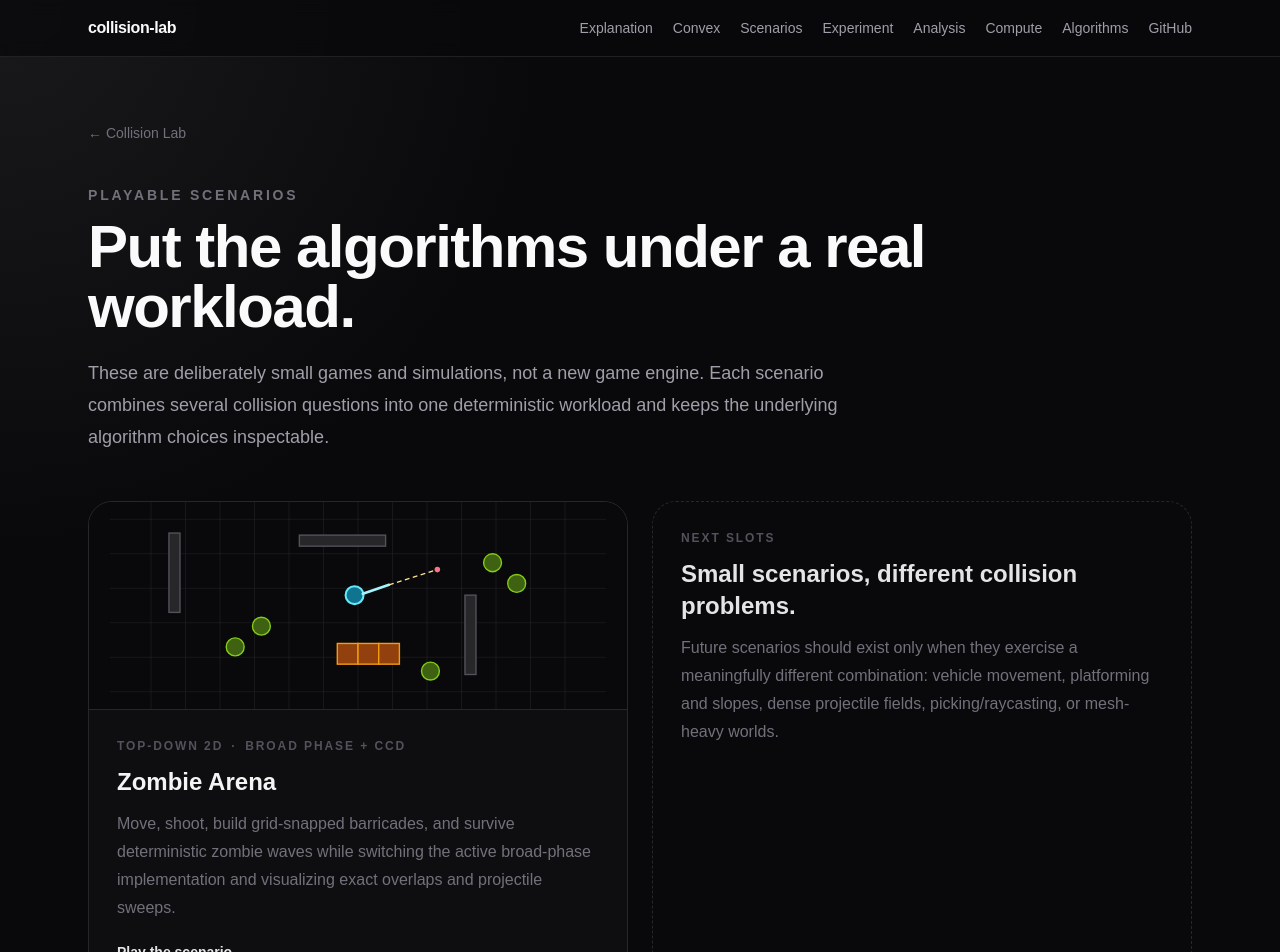
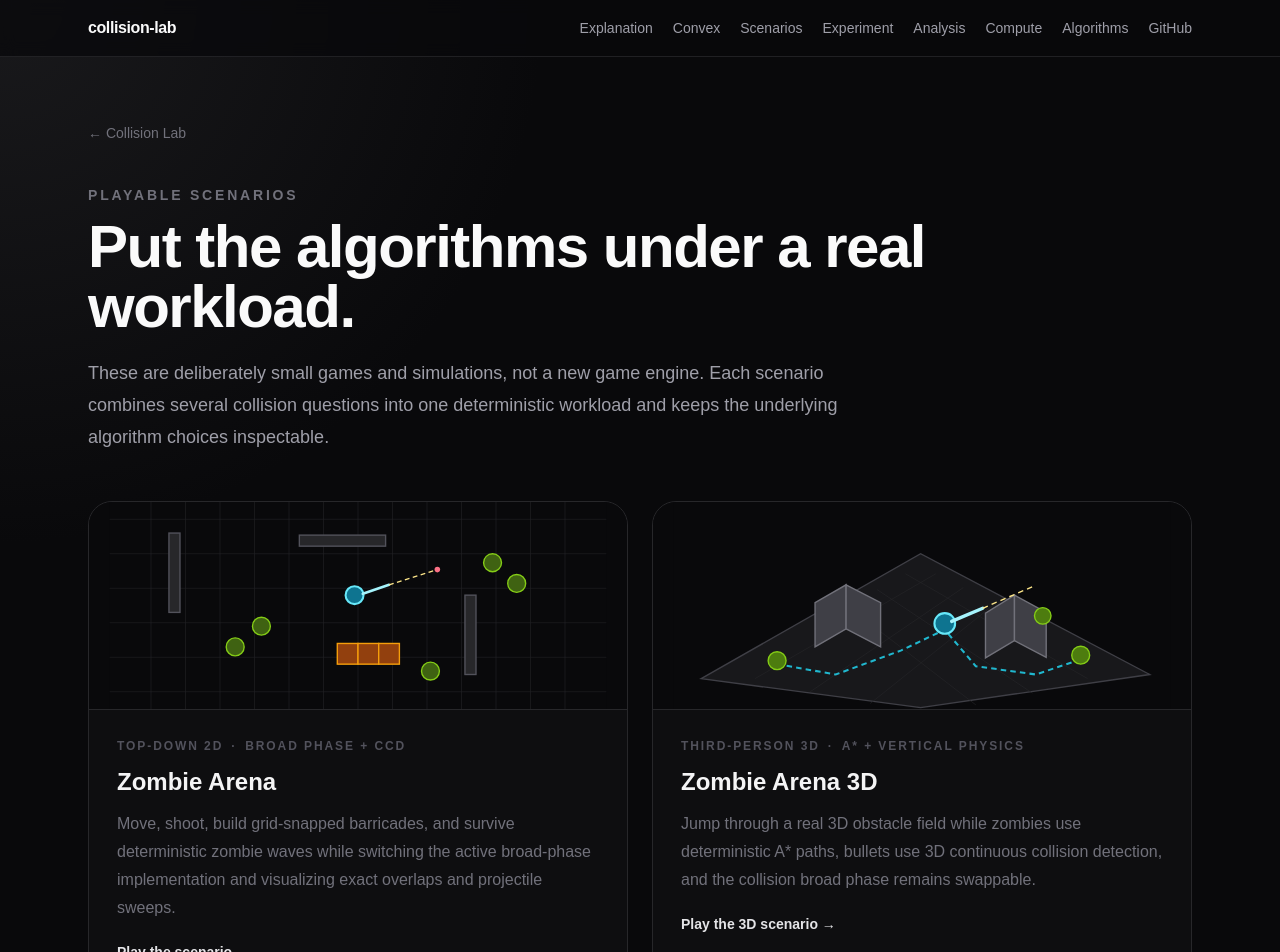
Before and after one commit to moritzbrantner/collision-lab, a Next.js app in the folder web/: page /scenarios in a window 1280 px wide. Shown: the top 952 px of the page. Built offline with nearby package versions, Linux system fonts and the light colour scheme.

Commit message:
feat: surface zombie arena 3d in scenarios

```diff
--- a/web/app/scenarios/page.tsx
+++ b/web/app/scenarios/page.tsx
@@ -3,7 +3,8 @@ import Link from "next/link";
 
 export const metadata: Metadata = {
   title: "Scenarios",
-  description: "Playable deterministic workloads that combine Collision Lab algorithms into small complete systems.",
+  description:
+    "Playable deterministic workloads that combine Collision Lab algorithms into small complete systems.",
 };
 
 export default function ScenariosPage() {
@@ -49,11 +50,38 @@ export default function ScenariosPage() {
           </div>
         </Link>
 
-        <div className="rounded-3xl border border-dashed border-zinc-800 p-7">
-          <p className="text-xs font-semibold uppercase tracking-[0.16em] text-zinc-600">Next slots</p>
-          <h2 className="mt-3 text-2xl font-semibold text-zinc-200">Small scenarios, different collision problems.</h2>
-          <p className="mt-3 leading-7 text-zinc-500">
-            Future scenarios should exist only when they exercise a meaningfully different combination: vehicle movement, platforming and slopes, dense projectile fields, picking/raycasting, or mesh-heavy worlds.
+        <Link
+          href="/scenarios/zombie-arena-3d/"
+          className="group overflow-hidden rounded-3xl border border-zinc-800 bg-zinc-900/35 transition hover:border-zinc-600"
+        >
+          <div className="relative h-52 overflow-hidden border-b border-zinc-800 bg-zinc-950">
+            <Arena3dPreview />
+          </div>
+          <div className="p-6 sm:p-7">
+            <div className="flex flex-wrap gap-2 text-xs font-semibold uppercase tracking-[0.16em] text-zinc-600">
+              <span>Third-person 3D</span>
+              <span>·</span>
+              <span>A* + vertical physics</span>
+            </div>
+            <h2 className="mt-3 text-2xl font-semibold text-zinc-100">Zombie Arena 3D</h2>
+            <p className="mt-3 leading-7 text-zinc-500">
+              Jump through a real 3D obstacle field while zombies use deterministic A* paths, bullets use 3D continuous collision detection, and the collision broad phase remains swappable.
+            </p>
+            <span className="mt-5 inline-flex text-sm font-semibold text-zinc-200 transition group-hover:text-white">
+              Play the 3D scenario →
+            </span>
+          </div>
+        </Link>
+
+        <div className="rounded-3xl border border-dashed border-zinc-800 p-7 lg:col-span-2">
+          <p className="text-xs font-semibold uppercase tracking-[0.16em] text-zinc-600">
+            Next slots
+          </p>
+          <h2 className="mt-3 text-2xl font-semibold text-zinc-200">
+            Small scenarios, different collision problems.
+          </h2>
+          <p className="mt-3 max-w-3xl leading-7 text-zinc-500">
+            Future scenarios should exist only when they exercise a meaningfully different combination: vehicle movement, slopes, dense projectile fields, picking/raycasting, or mesh-heavy worlds.
           </p>
         </div>
       </section>
@@ -63,14 +91,31 @@ export default function ScenariosPage() {
 
 function ArenaPreview() {
   return (
-    <svg viewBox="0 0 720 300" className="h-full w-full" role="img" aria-label="Stylized preview of the Zombie Arena">
+    <svg
+      viewBox="0 0 720 300"
+      className="h-full w-full"
+      role="img"
+      aria-label="Stylized preview of the Zombie Arena"
+    >
       <rect width="720" height="300" fill="#09090b" />
       <g stroke="#27272a" strokeWidth="1" opacity="0.8">
         {Array.from({ length: 13 }, (_, index) => (
-          <line key={`v-${index}`} x1={60 + index * 50} x2={60 + index * 50} y1="0" y2="300" />
+          <line
+            key={`v-${index}`}
+            x1={60 + index * 50}
+            x2={60 + index * 50}
+            y1="0"
+            y2="300"
+          />
         ))}
         {Array.from({ length: 6 }, (_, index) => (
-          <line key={`h-${index}`} x1="0" x2="720" y1={25 + index * 50} y2={25 + index * 50} />
+          <line
+            key={`h-${index}`}
+            x1="0"
+            x2="720"
+            y1={25 + index * 50}
+            y2={25 + index * 50}
+          />
         ))}
       </g>
       <g fill="#27272a" stroke="#52525b" strokeWidth="2">
@@ -97,3 +142,56 @@ function ArenaPreview() {
     </svg>
   );
 }
+
+function Arena3dPreview() {
+  return (
+    <svg
+      viewBox="0 0 720 300"
+      className="h-full w-full"
+      role="img"
+      aria-label="Stylized perspective preview of Zombie Arena 3D"
+    >
+      <rect width="720" height="300" fill="#09090b" />
+      <path
+        d="M40 256 L358 75 L690 250 L358 298 Z"
+        fill="#18181b"
+        stroke="#3f3f46"
+        strokeWidth="2"
+      />
+      <g stroke="#27272a" strokeWidth="1" opacity="0.9">
+        <path d="M118 256 L380 104" />
+        <path d="M198 275 L420 124" />
+        <path d="M285 292 L465 148" />
+        <path d="M600 256 L336 104" />
+        <path d="M520 277 L295 127" />
+        <path d="M438 294 L252 151" />
+      </g>
+      <g fill="#3f3f46" stroke="#71717a" strokeWidth="2">
+        <path d="M205 210 L250 184 L250 120 L205 146 Z" />
+        <path d="M250 184 L300 210 L300 146 L250 120 Z" />
+        <path d="M452 226 L494 201 L494 135 L452 161 Z" />
+        <path d="M494 201 L540 225 L540 160 L494 135 Z" />
+      </g>
+      <g
+        fill="none"
+        stroke="#22d3ee"
+        strokeWidth="3"
+        strokeDasharray="8 6"
+        opacity="0.85"
+      >
+        <path d="M150 235 L235 250 L330 215 L393 185" />
+        <path d="M590 228 L525 250 L438 238 L393 185" />
+      </g>
+      <g fill="#4d7c0f" stroke="#84cc16" strokeWidth="2">
+        <circle cx="150" cy="230" r="13" />
+        <circle cx="590" cy="222" r="13" />
+        <circle cx="535" cy="165" r="12" />
+      </g>
+      <g>
+        <circle cx="393" cy="176" r="15" fill="#0e7490" stroke="#67e8f9" strokeWidth="3" />
+        <path d="M403 173 L448 154" stroke="#a5f3fc" strokeWidth="5" strokeLinecap="round" />
+        <path d="M448 154 L522 122" stroke="#fde68a" strokeWidth="2" strokeDasharray="8 6" />
+      </g>
+    </svg>
+  );
+}
```
